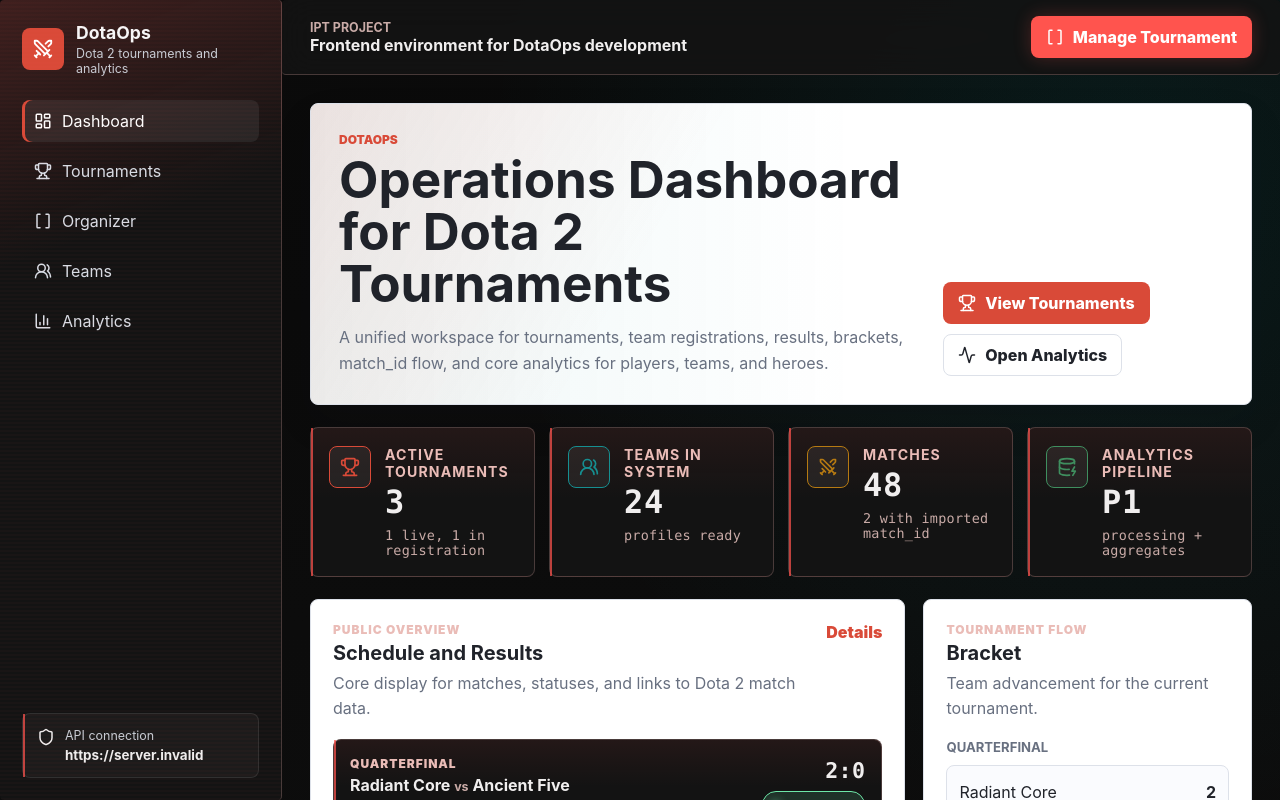
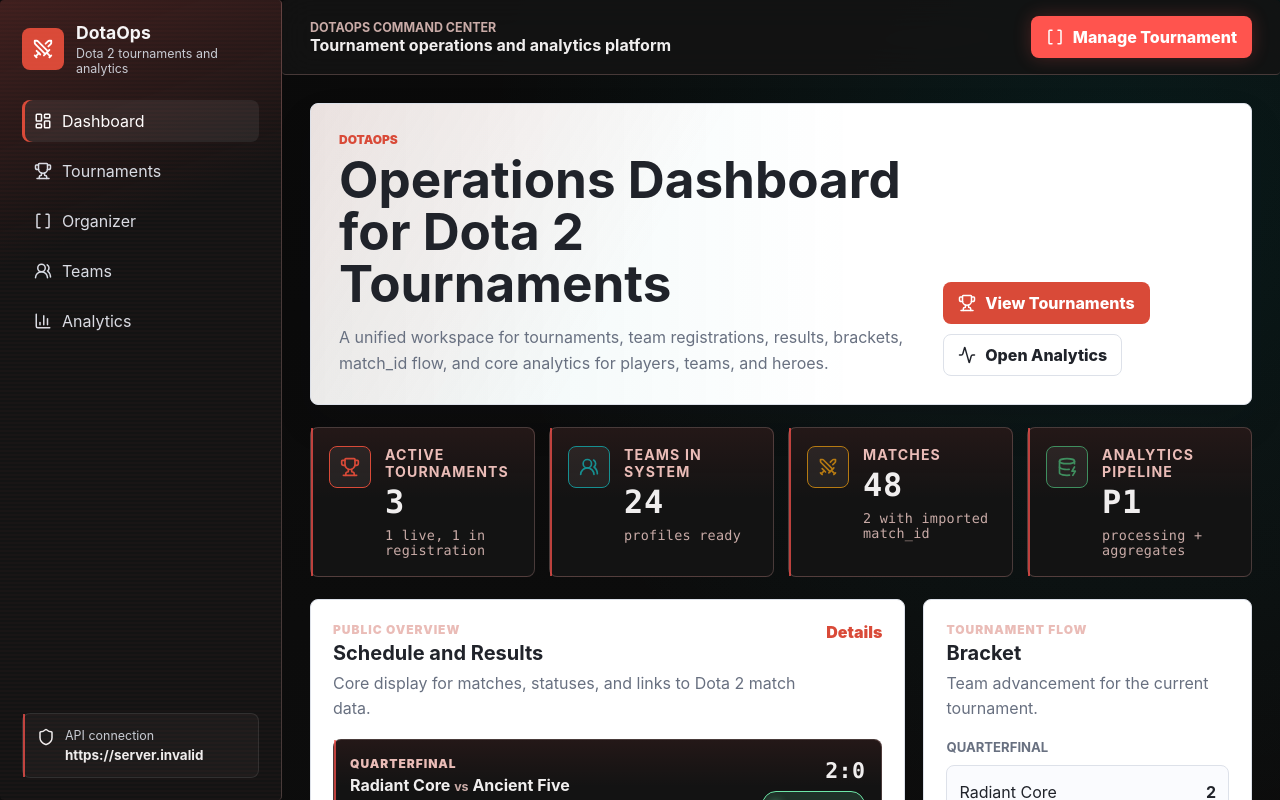
Before and after one commit to FilipKn/DotaOps, a Next.js app in the folder frontend/: page / in a window 1280 px wide. Shown: the top 800 px of the page. Built offline with nearby package versions, Linux system fonts and the light colour scheme; no server answers.

Commit message:
Zamenjan globalni razvojni header s profesionalnim DotaOps naslovom

```diff
--- a/frontend/src/components/app-shell.tsx
+++ b/frontend/src/components/app-shell.tsx
@@ -73,8 +73,8 @@
       <div className="main-area">
         <header className="topbar ops-panel">
           <div>
-            <span className="topbar-kicker">IPT Project</span>
-            <strong>Frontend environment for DotaOps development</strong>
+            <span className="topbar-kicker">DOTAOPS COMMAND CENTER</span>
+            <strong>Tournament operations and analytics platform</strong>
           </div>
           <Link className="button button-primary ops-button-primary" href="/organizator">
             <Brackets size={18} />
```
